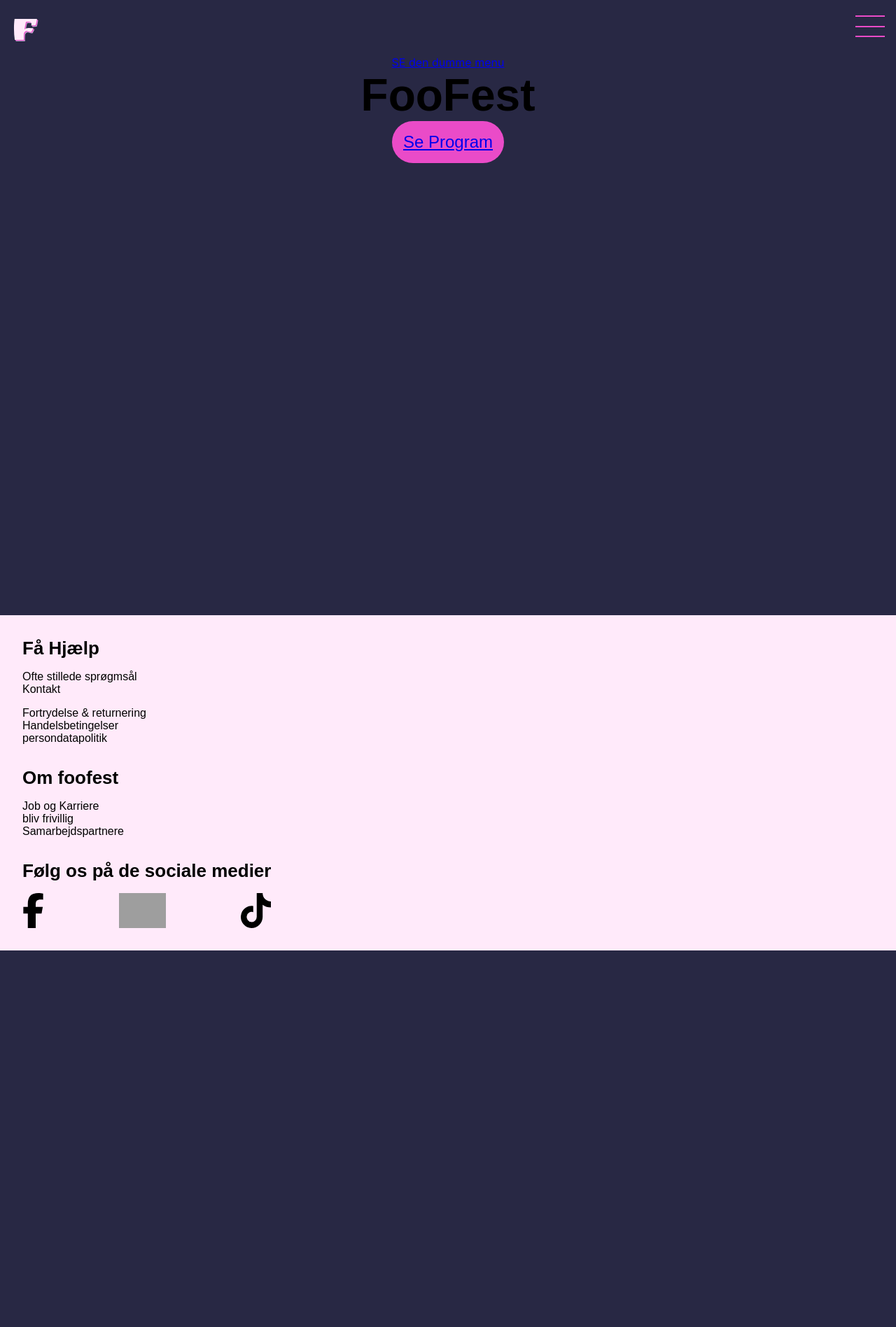
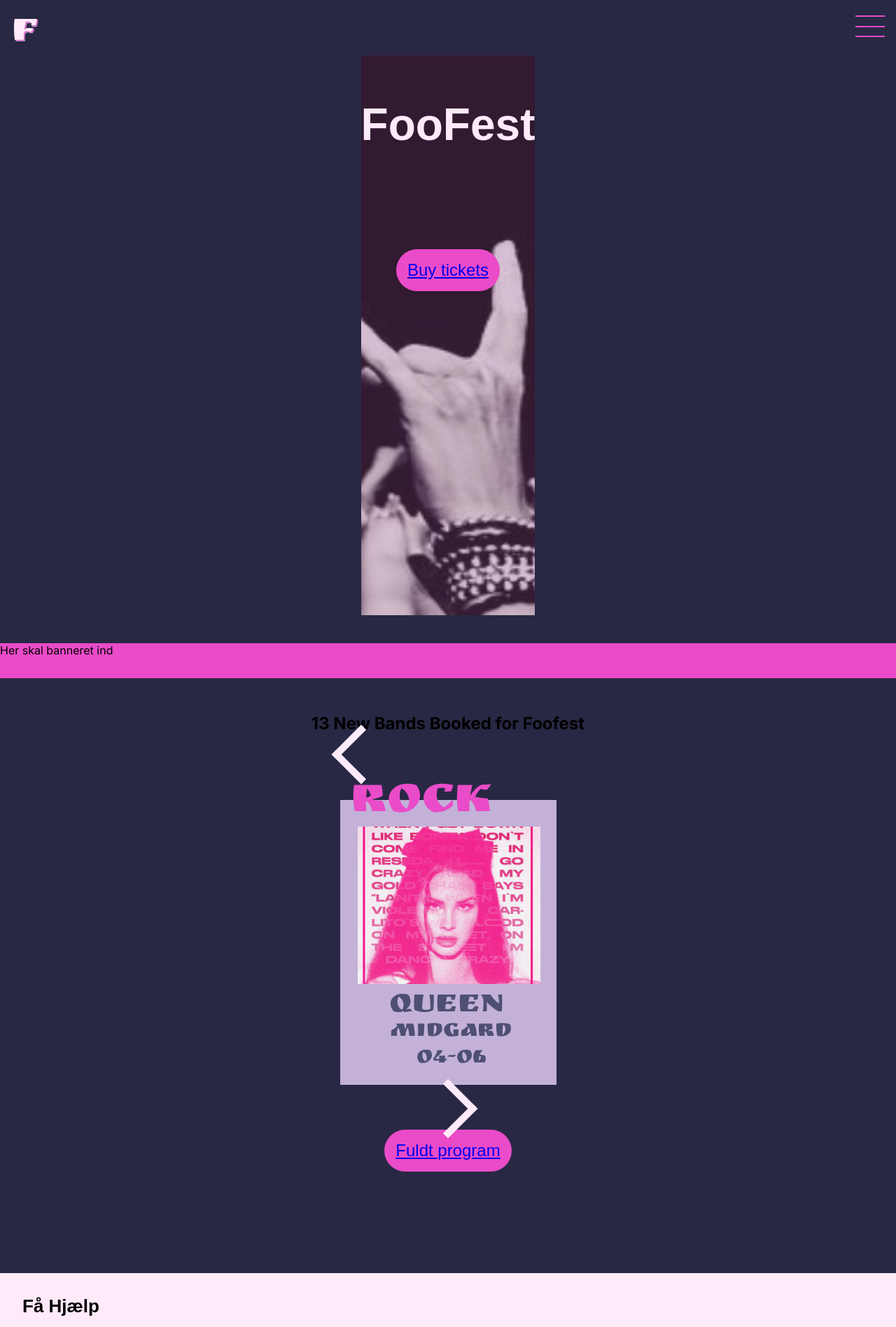
Before and after one commit to malt656c/foo_fest_app, a Next.js app: page / in a window 1280 px wide. Shown: the top 1896 px of the page at 70% size. Before the commit the page ends 1358 px from the top, so only its background shows below. Built offline with nearby package versions, Linux system fonts and the light colour scheme; grey boxes are pictures that could not be loaded; a web font is replaced by a local one.

Commit message:
forside og menu

```diff
--- a/components/Forside.jsx
+++ b/components/Forside.jsx
@@ -1,13 +1,56 @@
+// import styles from "./Forside.module.css";
+// import KoncertCard from "./KoncertCard";
+// export default function Forside() {
+//   return (
+//     <section className={styles.forsideWrapper}>
+//       <div className={styles.forsideBilledeContainer}>
+//         <img className={styles.forsideBillede} src="/frontpagebg.jpg" alt="koncert billede på forsiden" />
+//         <div className={styles.forsideContent}>
+//           <h1 className={styles.forsideHeader}>FooFest</h1>
+//           <button className={styles.forsideButton}>
+//             <a href="/program">Buy tickets</a>
+//           </button>
+//         </div>
+//       </div>
+//       <div>Her skal banneret ind</div>
+//       <div>
+//         <h2>13 New Bands Booked for Foofest</h2>
+//         <div>
+//           <KoncertCard></KoncertCard>
+//           <KoncertCard></KoncertCard>
+//           <KoncertCard></KoncertCard>
+//         </div>
+//         <button className={styles.forsideButton}>
+//           <a href="/program">Fuldt program</a>
+//         </button>
+//       </div>
+//     </section>
+//   );
+// }
 import styles from "./Forside.module.css";
+import KoncertCard from "./KoncertCard";
 export default function Forside() {
   return (
     <section className={styles.forsideWrapper}>
-      <a href="/sletmigmenu"> SE den dumme menu</a>
+      <div className={styles.forsideContent}>
+        <h1 className={styles.forsideHeader}>FooFest</h1>
+        <button className={styles.forsideButton}>
+          <a href="/program">Buy tickets</a>
+        </button>
+      </div>
 
-      <h1 className={styles.forsideHeader}>FooFest</h1>
-      <button className={styles.forsideButton}>
-        <a href="/program">Se Program</a>
-      </button>
+      <div className={styles.forsideBanner}>Her skal banneret ind</div>
+      <div className={styles.forsideContentBottom}>
+        <h2>13 New Bands Booked for Foofest</h2>
+        <div>
+          <div className={styles.forsideArrowLeft}></div>
+          <img src="/placeholdecard.png" alt="placeholdecard" />
+        </div>
+        <div className={styles.forsideArrowRight}></div>
+        <button className={styles.forsideBottomButton}>
+          <a href="/program">Fuldt program</a>
+        </button>
+      </div>
     </section>
   );
 }
--- a/components/Forside.module.css
+++ b/components/Forside.module.css
@@ -1,12 +1,29 @@
 .forsideWrapper {
   height: 100%;
-  display: grid;
+  /* display: grid; */
   place-items: center;
 }
+
+.forsideContent {
+  display: flex;
+  flex-direction: column;
+  align-items: center;
+
+  height: 100vh;
+  background-image: url("/frontpagebg.jpg");
+  background-size: cover;
+  background-position: center;
+  text-align: center;
+}
+
 .forsideHeader {
   font-family: var(--heading_font);
   font-size: 4rem;
+  color: var(--primary_light);
+  margin-top: 25%;
+  margin-bottom: 1rem; /* Juster efter behov */
 }
+
 .forsideButton {
   padding: 1rem;
   border: none;
@@ -16,4 +33,49 @@
   background-color: var(--accent_pink);
   color: var(--primary_light);
   cursor: pointer;
+  margin-top: 50%;
 }
+.forsideBanner {
+  width: 100%;
+  height: 50px;
+  background-color: var(--accent_pink);
+  margin-top: 40px;
+}
+
+.forsideContentBottom {
+  display: flex;
+  flex-direction: column;
+  align-items: center;
+  margin-top: 50px;
+  height: 100vh;
+  background-size: cover;
+  background-position: center;
+  text-align: center;
+}
+
+.forsideBottomButton {
+  padding: 1rem;
+  border: none;
+  border-radius: 4rem;
+  font-family: var(--heading_font);
+  font-size: 1.5rem;
+  background-color: var(--accent_pink);
+  color: var(--primary_light);
+  cursor: pointer;
+}
+
+.forsideArrowLeft {
+  width: 60px;
+  height: 60px;
+  border-bottom: 10px solid var(--primary_light);
+  border-left: 10px solid var(--primary_light);
+  transform: rotate(45deg);
+}
+
+.forsideArrowRight {
+  width: 60px;
+  height: 60px;
+  border-bottom: 10px solid var(--primary_light);
+  border-right: 10px solid var(--primary_light);
+  transform: rotate(-45deg);
+}
```
Also changed, not shown: components/Menu.jsx (+18 -6 lines), components/Menu.module.css (+45 -25 lines), public/placeholdecard.png (added).
